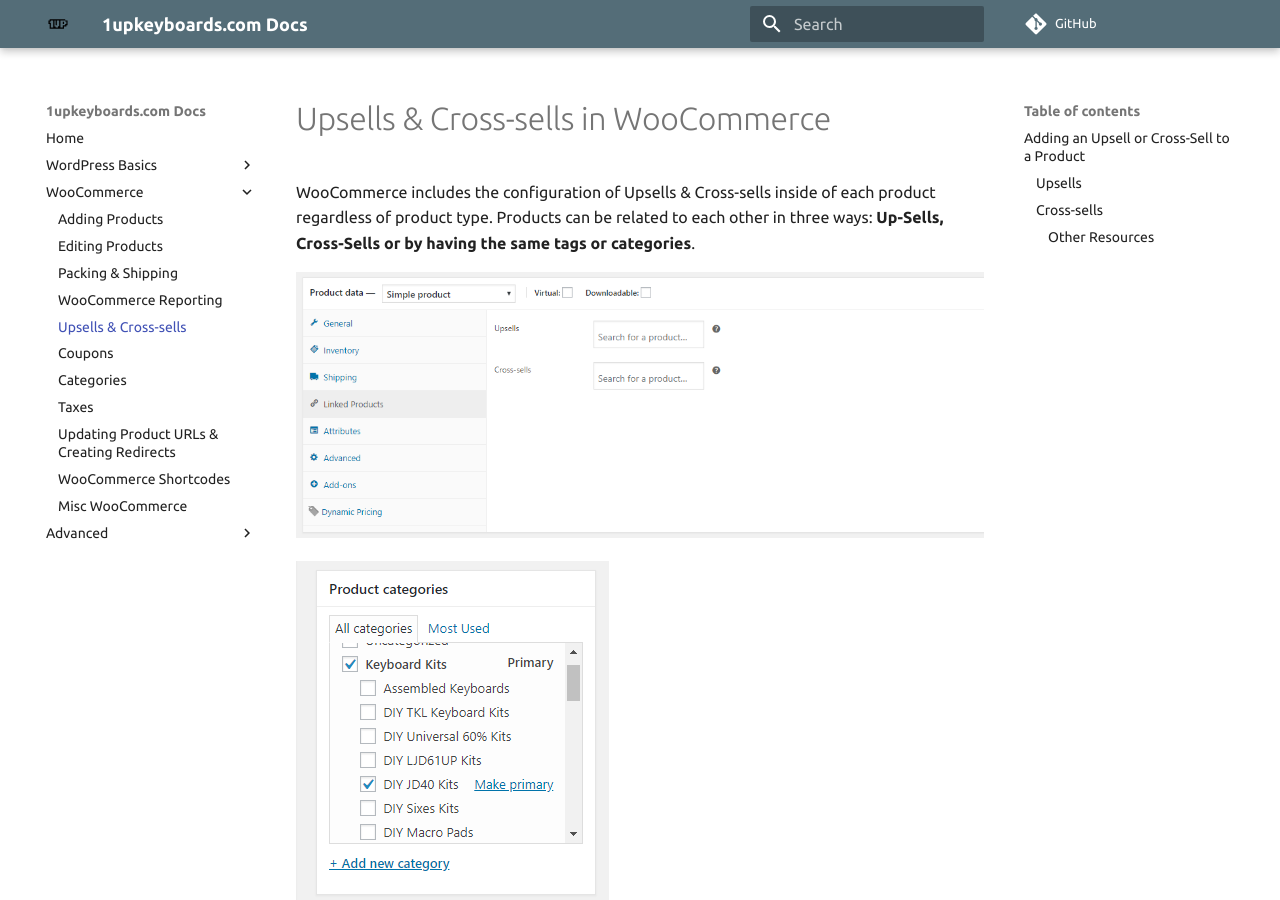
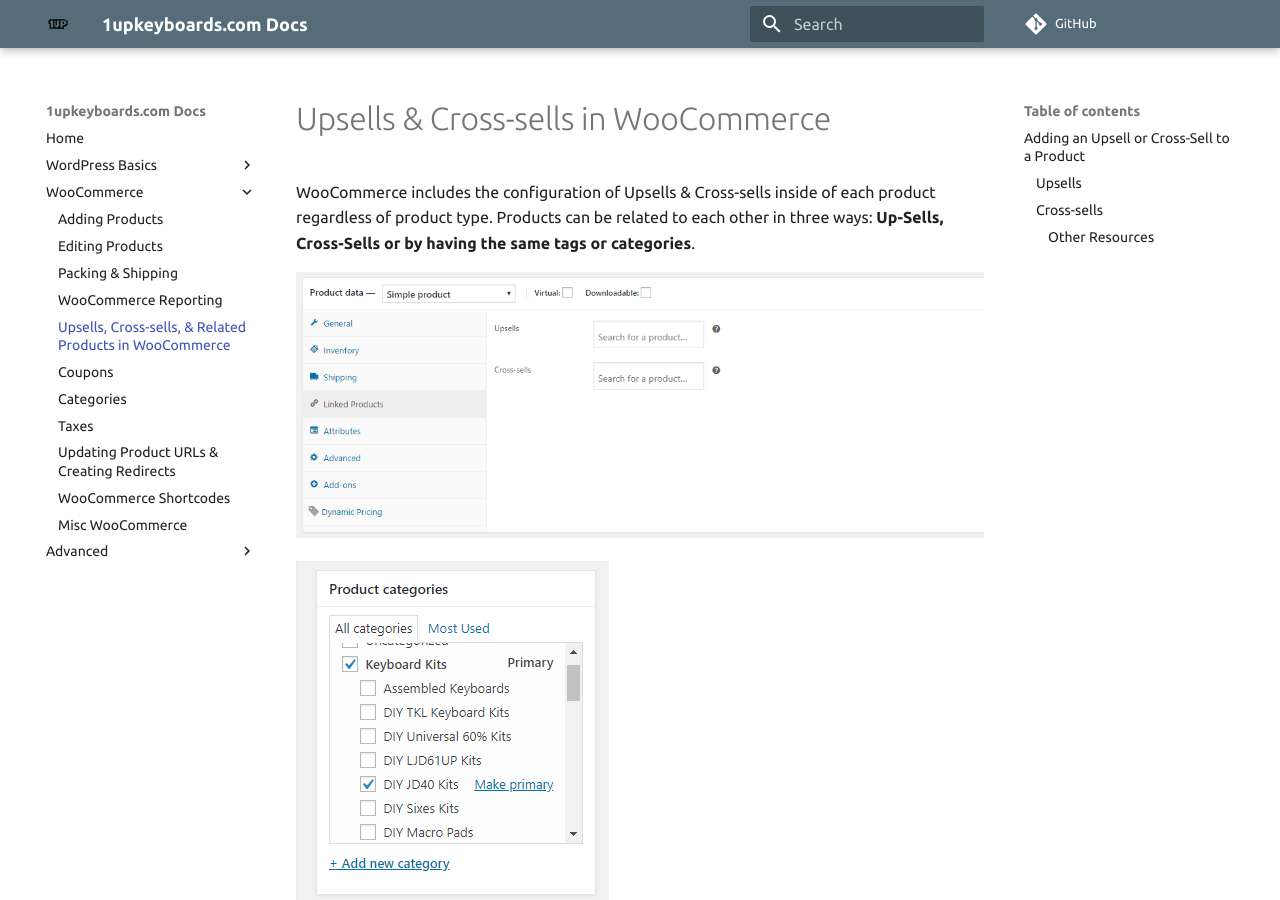
Before and after one commit to brianjking/1upkeyboard-docs, an MkDocs documentation site: the page built from docs/woocommerce/upsells-cross-sells.md, in a window 1280 px wide and 900 px high. Built offline with MkDocs 1.6.1 and Material for MkDocs 9.7.7, drawn with Linux system fonts in a browser that asks for light colours; comment, search, counter and statistics services are not loaded; old or Windows-style settings are respelled for this version of MkDocs.

Commit message:
Rename the toc for upsells

```diff
--- a/mkdocs.yml
+++ b/mkdocs.yml
@@ -21,7 +21,7 @@
     - Editing Products: woocommerce/edit-products.md
     - Packing & Shipping: woocommerce/packing-shipping.md
     - WooCommerce Reporting: woocommerce/woo-reporting.md
-    - Upsells & Cross-sells: woocommerce/upsells-cross-sells.md
+    - Upsells, Cross-sells, & Related Products in WooCommerce: woocommerce/upsells-cross-sells.md
     - Coupons: woocommerce/woo-coupons.md
     - Categories: woocommerce/woo-categories.md
     - Taxes: woocommerce/woo-taxes.md
```
